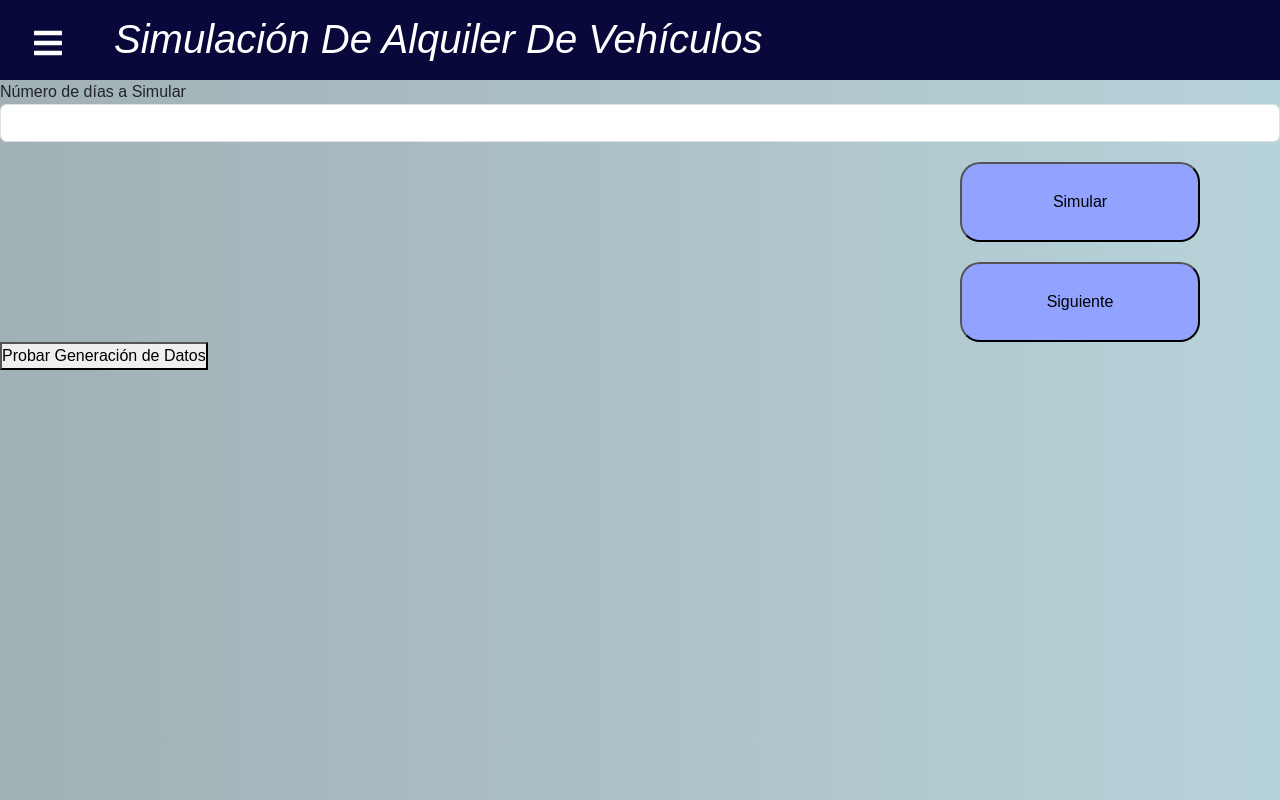
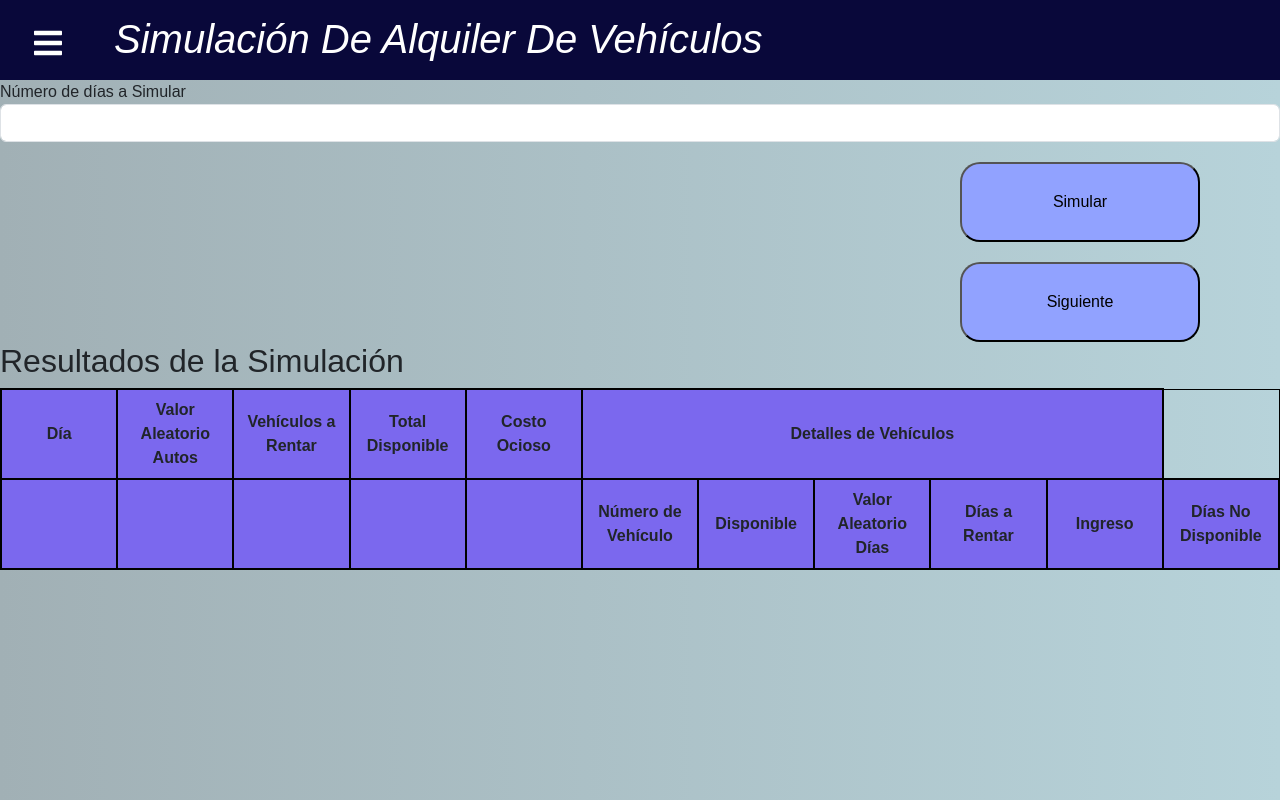
Before and after one commit to Nando1296/alquilerVehiculosTSS, a React (Create React App) app in the folder frontweb/: page /Simular in a window 1280 px wide. Built offline with nearby package versions, Linux system fonts and the light colour scheme.

Commit message:
tabla html

```diff
--- a/frontweb/src/pages/simular.js
+++ b/frontweb/src/pages/simular.js
@@ -35,11 +35,11 @@ class Simular extends Component {
 
     };
 
-    handlePruebaClick = (e) => {
+    /*handlePruebaClick = (e) => {
         e.preventDefault();
         const simulacionData = this.generateSimulacionData();
         console.log('Datos de simulación generados:', simulacionData);
-    };
+    };*/
 
     generateSimulacionData = () => {
         let simulacionData = [];
@@ -194,36 +194,45 @@ class Simular extends Component {
             <th>Valor Aleatorio Autos</th>
             <th>Vehículos a Rentar</th>
             <th>Total Disponible</th>
-                            <th>Costo No Disponible</th>
+            <th>Costo Ocioso</th>
+            <th colSpan="5">Detalles de Vehículos</th>
+          </tr>
+          <tr>
+            <th></th>
+            <th></th>
+            <th></th>
+            <th></th>
+            <th></th>
+            <th>Número de Vehículo</th>
+            <th>Disponible</th>
+            <th>Valor Aleatorio Días</th>
+            <th>Días a Rentar</th>
+            <th>Ingreso</th>
+            <th>Días No Disponible</th>
           </tr>
         </thead>
         <tbody>
           {simulacionData.map((fila, index) => (
-                            <div key={index}>
-                            <h3>Día {fila.dia}</h3>
-                            <table>
-                                <thead>
+            <React.Fragment key={index}>
               <tr>
-                                        <th>Vehículo</th>
-                                        <th>Valor Aleatorio Días</th>
-                                        <th>Días a Rentar</th>
-                                        <th>Disponible</th>
-                                        <th>Días No Disponible</th>
+                <td rowSpan={fila.filaVehiculosArray.length + 1}>{fila.dia}</td>
+                <td rowSpan={fila.filaVehiculosArray.length + 1}>{fila.valorAleatorioAutos}</td>
+                <td rowSpan={fila.filaVehiculosArray.length + 1}>{fila.vehiculosARentar}</td>
+                <td rowSpan={fila.filaVehiculosArray.length + 1}>{fila.totalDisponible}</td>
+                <td rowSpan={fila.filaVehiculosArray.length + 1}>{fila.costoOcioso}</td>
               </tr>
-                                </thead>
-                                <tbody>
+              {/* Filas para los detalles de los vehículos */}
               {fila.filaVehiculosArray.map((vehiculo, vIndex) => (
                 <tr key={vIndex}>
                   <td>{vehiculo.nVehiculo}</td>
+                  <td>{vehiculo.disponible ? 'Sí' : 'No'}</td>
                   <td>{vehiculo.valorAleatorioDias}</td>
                   <td>{vehiculo.diasARentarPorVehiculos}</td>
-                                            <td>{vehiculo.disponible ? 'Sí' : 'No'}</td>
+                  <td>{vehiculo.ingreso}</td>
                   <td>{vehiculo.diasNoDisponible}</td>
                 </tr>
               ))}
-                                </tbody>
-                            </table>
-                        </div>
+            </React.Fragment>
           ))}
         </tbody>
       </table>
@@ -285,12 +294,10 @@ class Simular extends Component {
                   >
                     Siguiente
                   </button>
-
-                  <button onClick={this.handlePruebaClick}>Probar Generación de Datos</button>
-
                 </Link>
               </div>
             </div>
+            {this.renderSimulacionData(this.state.simulacionData)}
           </form>
         );
     }
```
Lines whose indentation alone changed are shown as unchanged.
